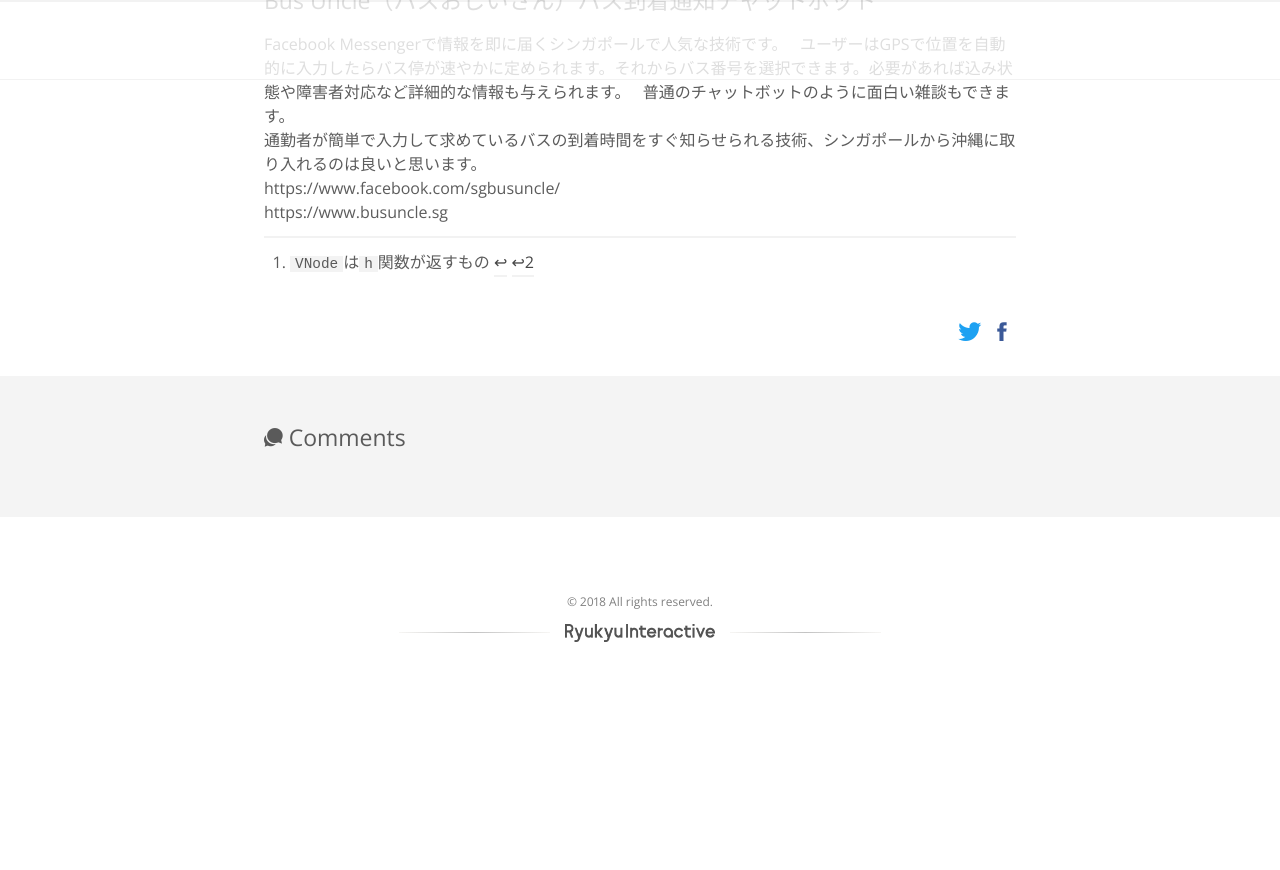
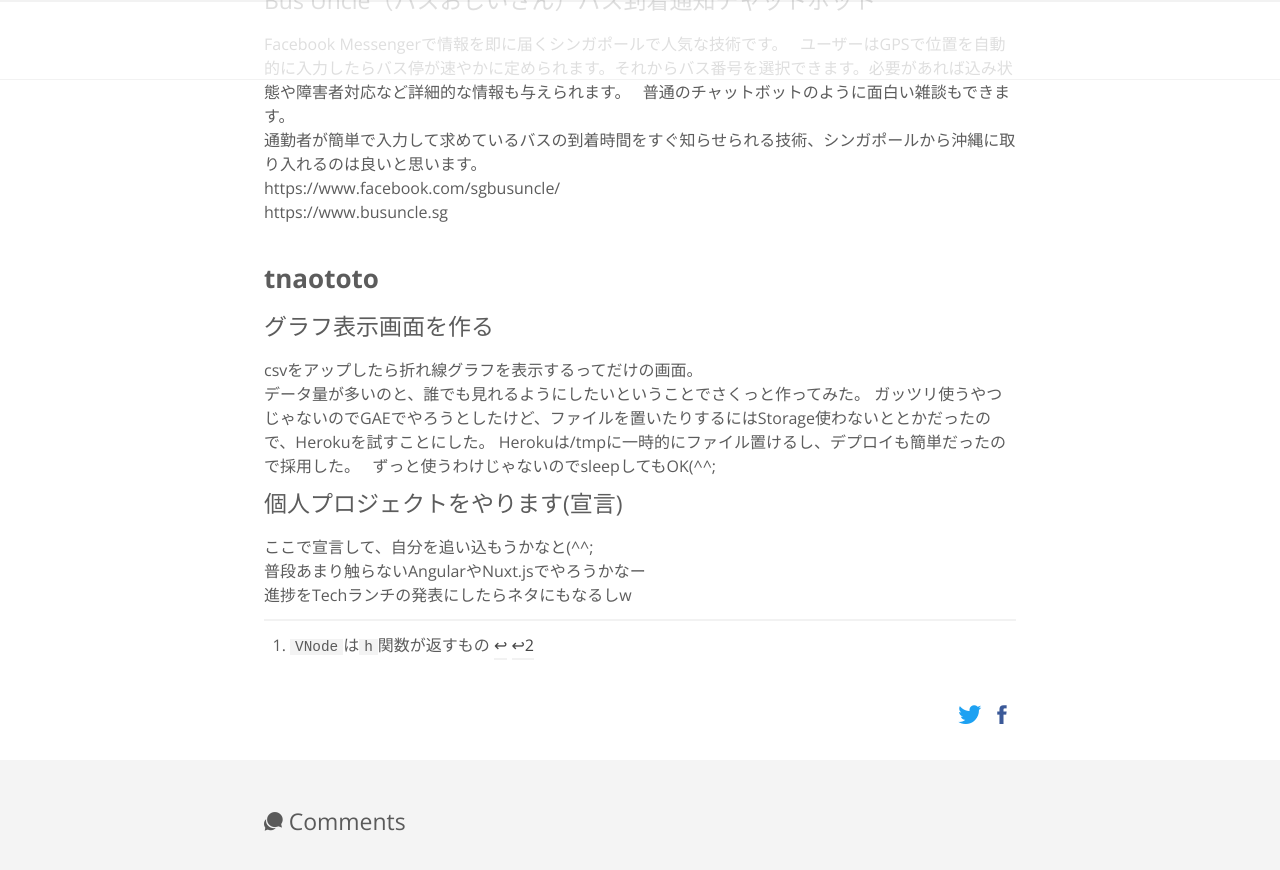
Before and after one commit to RyukyuInteractive/tech.ryukyu-i.co.jp, a Jekyll site: the page built from _posts/2018-04-11-tech-lunch-20180411.md, in a window 1280 px wide and 900 px high, scrolled down 1318 px. Shown: the top 870 px of the window. Built offline with Jekyll 4.4.1, drawn with Linux system fonts in a browser that asks for light colours; a script that is not in the unit is left out; comment, search, counter and statistics services are not loaded; before the commit the page ends 2025 px from its top, so only the background shows below that.

Commit message:
add contents.

```diff
--- a/_posts/2018-04-11-tech-lunch-20180411.md
+++ b/_posts/2018-04-11-tech-lunch-20180411.md
@@ -53,4 +53,19 @@
 https://www.facebook.com/sgbusuncle/
 https://www.busuncle.sg
 
+
+## tnaototo
+
+### グラフ表示画面を作る
+csvをアップしたら折れ線グラフを表示するってだけの画面。
+データ量が多いのと、誰でも見れるようにしたいということでさくっと作ってみた。
+ガッツリ使うやつじゃないのでGAEでやろうとしたけど、ファイルを置いたりするにはStorage使わないととかだったので、Herokuを試すことにした。
+Herokuは/tmpに一時的にファイル置けるし、デプロイも簡単だったので採用した。
+ずっと使うわけじゃないのでsleepしてもOK(^^;
+
+### 個人プロジェクトをやります(宣言)
+ここで宣言して、自分を追い込もうかなと(^^;
+普段あまり触らないAngularやNuxt.jsでやろうかなー
+進捗をTechランチの発表にしたらネタにもなるしw
+
 ----
```
